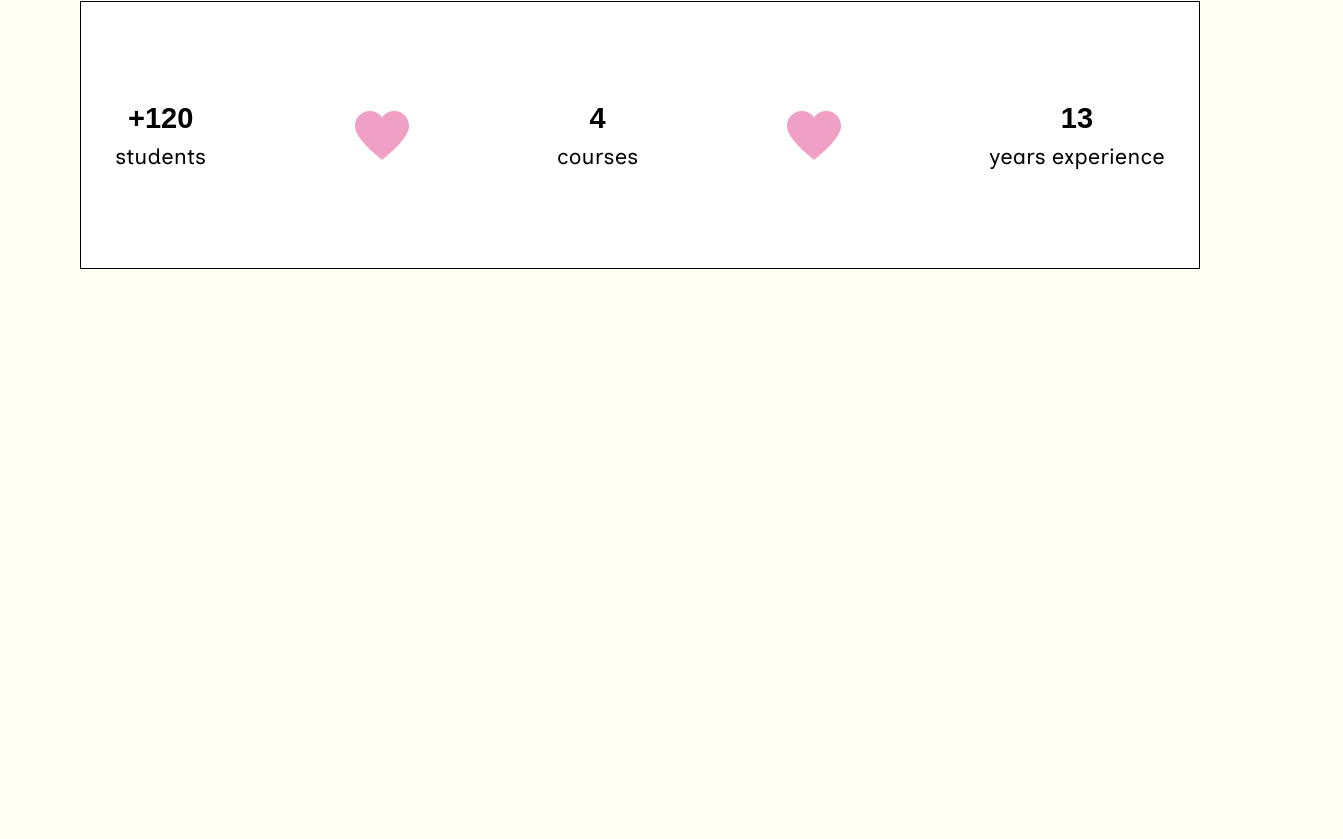
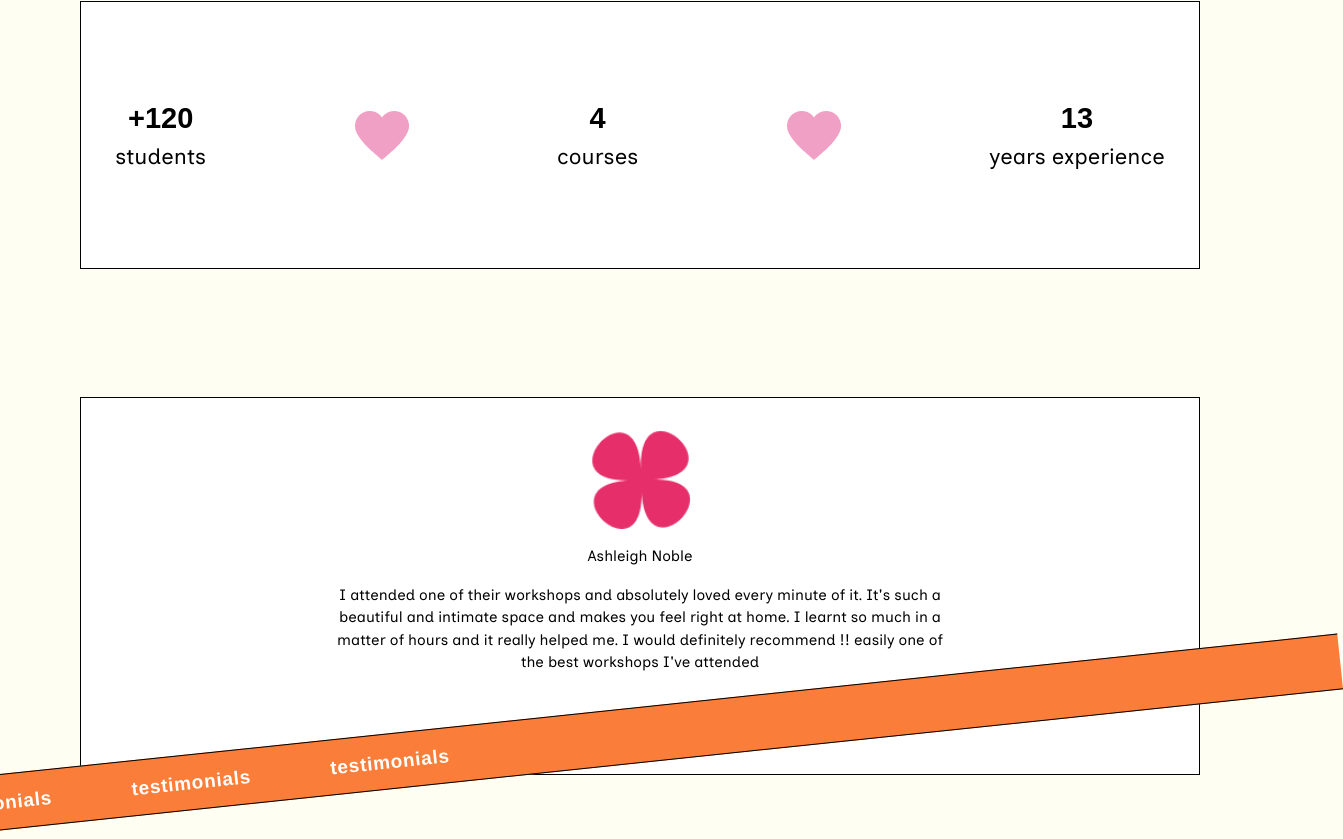
Before and after one commit to Psyfo/carina-pereira, a Next.js app: page / in a window 1280 px wide. Shown: the part 3659-4498 px from the top of the page, 1343 px wide, since content can reach past the window. Before the commit the page ends 3992 px from the top, so only its background shows below. Built offline with nearby package versions, Linux system fonts and the light colour scheme.

Commit message:
Add TestimonialSection and TestimonialBanner components to showcase user testimonials

```diff
--- /dev/null
+++ b/src/app/components/TestimonialSection/TestimonialSection.tsx
@@ -0,0 +1,44 @@
+'use client';
+import Image from 'next/image';
+import React from 'react';
+import TestimonialBanner from './components/TestimonialBanner';
+
+/* eslint-disable react/no-unescaped-entities */
+
+const TestimonialSection: React.FC = () => {
+  return (
+    <section className='relative flex flex-col items-center justify-center py-[64px] px-[25px] lg:px-[80px]'>
+      <TestimonialBanner />
+
+      <div className='flex flex-col bg-white items-center justify-center lg:justify-around mx-[25px] w-full px-[2rem] py-[180px] md:pt-8 md:pb-[100px] border border-black'>
+        <div className='w-[101px]'>
+          <Image
+            src='/images/testimonials/clover.png'
+            alt='Achievement Image'
+            width={500}
+            height={300}
+            className='w-full'
+          />
+        </div>
+
+        <div className='flex flex-col items-center mt-4'>
+          <p className='font-inclusive text-[15px] text-center'>
+            Ashleigh Noble
+          </p>
+        </div>
+
+        <div className='flex flex-col items-center mt-4'>
+          <p className='w-[304px] md:w-[627px] font-inclusive text-[15px] text-center'>
+            I attended one of their workshops and absolutely loved every minute
+            of it. It's such a beautiful and intimate space and makes you feel
+            right at home. I learnt so much in a matter of hours and it really
+            helped me. I would definitely recommend !! easily one of the best
+            workshops I've attended
+          </p>
+        </div>
+      </div>
+    </section>
+  );
+};
+
+export default TestimonialSection;
--- /dev/null
+++ b/src/app/components/TestimonialSection/components/TestimonialBanner.tsx
@@ -0,0 +1,25 @@
+import React from 'react';
+import { motion } from 'framer-motion';
+
+const TestimonialBanner: React.FC = () => {
+  return (
+    <div className='absolute top-[15%] md:top-auto md:bottom-[15%] -rotate-6 overflow-hidden w-[110vw] h-[56px] bg-cpOrange border-t border-b border-black flex items-center'>
+      <motion.div
+        className='flex gap-[5rem] font-bold text-white text-[19px] tracking-[0.04em] leading-none lowercase whitespace-nowrap'
+        animate={{ x: ['100%', '-100%'] }}
+        transition={{
+          repeat: Infinity,
+          duration: 10, // Adjust duration for speed
+          ease: 'linear',
+        }}
+      >
+        <span>testimonials</span>
+        <span>testimonials</span>
+        <span>testimonials</span>
+        <span>testimonials</span> {/* Add more spans if needed */}
+      </motion.div>
+    </div>
+  );
+};
+
+export default TestimonialBanner;
--- a/src/app/page.tsx
+++ b/src/app/page.tsx
@@ -5,6 +5,7 @@ import BrandSection from "./components/BrandSection/BrandSection";
 import CoursesSection from "./components/CoursesSection/CoursesSection";
 import HeroSection from "./components/HeroSection/HeroSection";
 import OfferingsSection from "./components/OfferingsSection/OfferingsSection";
+import TestimonialSection from "./components/TestimonialSection/TestimonialSection";
 
 export default function Home() {
   return (
@@ -16,6 +17,7 @@ export default function Home() {
       <CoursesSection />
       <OfferingsSection />
       <AchievementsSection />
+      <TestimonialSection />
     </div>
   );
 }
```
Also changed, not shown: public/images/testimonials/clover.png (added).
